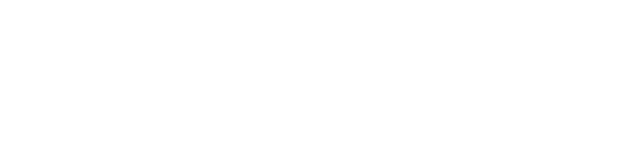
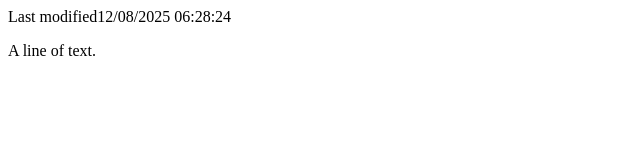
Before and after one commit to 101CoolCoder101/Test, a plain HTML site: page index.html in a window 1280 px wide. Shown: the whole page, without its empty margins (0-640 px from the left). Drawn offline with Linux system fonts and the light colour scheme.

Commit message:
Update index.html

```diff
--- a/index.html
+++ b/index.html
@@ -1,6 +1,8 @@
 <!DOCTYPE html>
 <html lang=en>
   <script>
-    alert("Hey, Webcoding World!")
+    alert("Hey, Webcoding World!");
+    document.write("Last modified"+document.lastModified);
   </script>
+  <p>A line of text.</p>
 </html>
```
